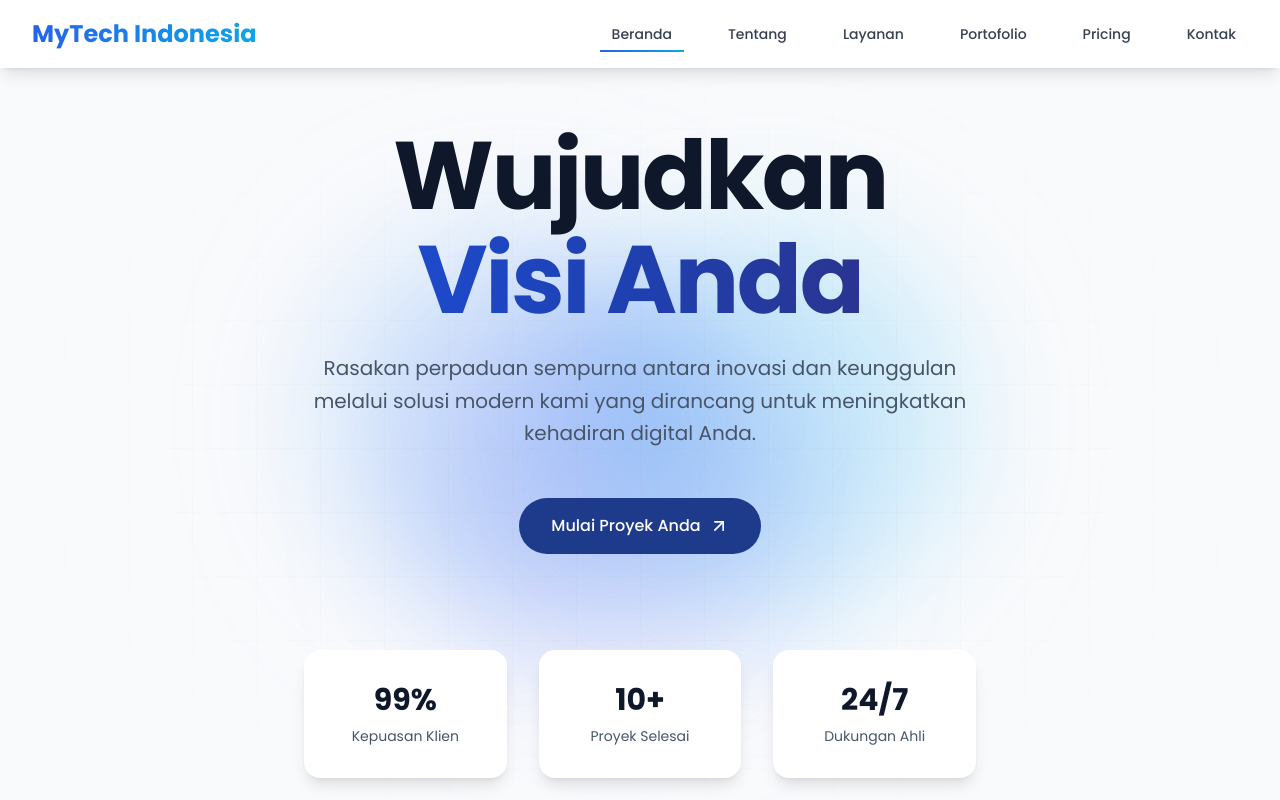
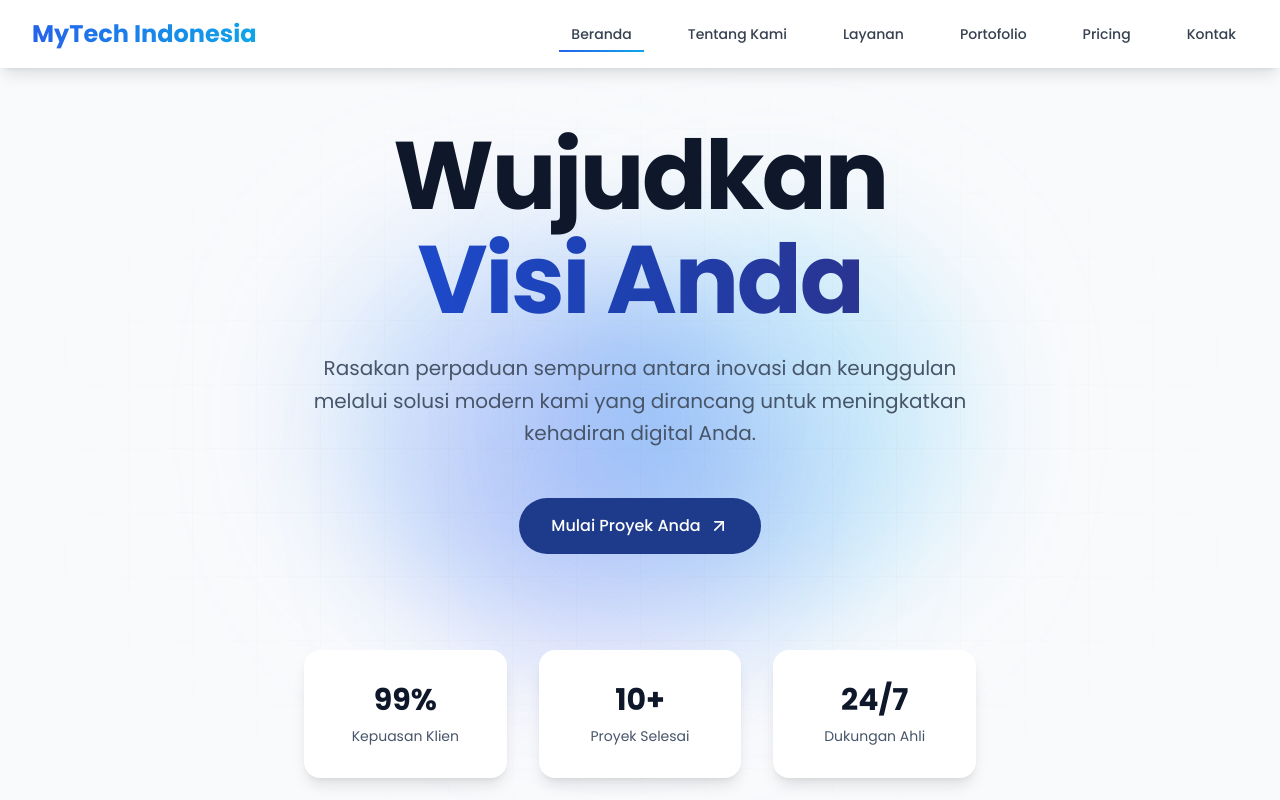
Before and after one commit to aldi1995/mytechv2, a React (Vite) app: page / in a window 1280 px wide. Shown: the top 800 px of the page. Built offline with nearby package versions, Linux system fonts and the light colour scheme.

Commit message:
update: ganti tema biru + integrasi contact & popup form

```diff
--- a/src/components/Navbar.jsx
+++ b/src/components/Navbar.jsx
@@ -18,7 +18,7 @@ const Navbar = () => {
 
   const menuItems = [
     { title: "Beranda", href: "/" },
-    { title: "Tentang", href: "/about" },
+    { title: "Tentang Kami", href: "/about" },
     { title: "Layanan", href: "/services" },
     { title: "Portofolio", href: "/portfolio" },
     { title: "Pricing", href: "/pricing" },
```
